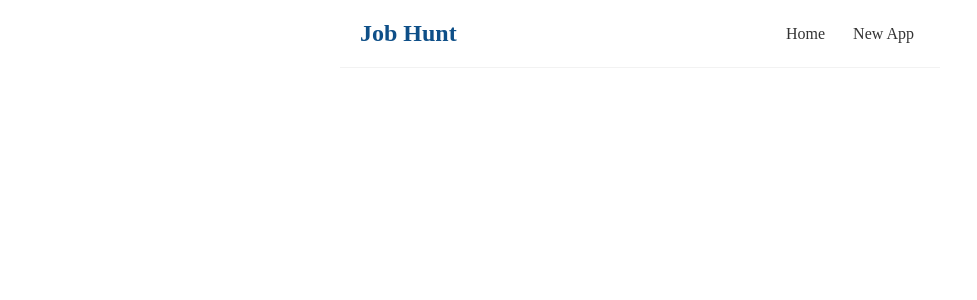
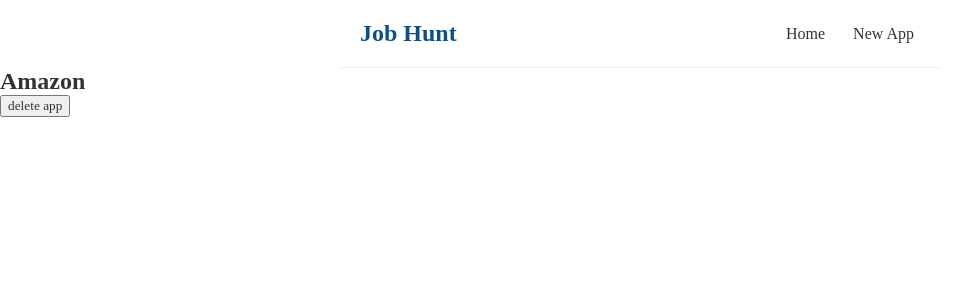
Before and after one commit to jonteal/job-search-tracker, a React (Create React App) app in the folder job-search-tracker/: page /apps/1 in a window 1280 px wide. Shown: the top 300 px of the page, without its empty margins (0-977 px from the left). Built offline with nearby package versions, Linux system fonts and the light colour scheme; data requests are answered from the project's data file; the HTML template or start-up script is replaced by a standard one.

Commit message:
AppDetails display when you click on App, Delete App works

```diff
--- a/job-search-tracker/data/db.json
+++ b/job-search-tracker/data/db.json
@@ -9,7 +9,8 @@
       "contactName": "Don Draper",
       "interviewRequested": "No",
       "interviewDate": "03/14/2022",
-            "notes": "Follow up with Don in a week."
+      "notes": "Follow up with Don in a week.",
+      "id": 1
     }
   ]
 }
--- a/job-search-tracker/src/AppDetails.js
+++ b/job-search-tracker/src/AppDetails.js
@@ -1,6 +1,29 @@
+import { useParams, useHistory } from "react-router-dom";
+import useFetch from "./useFetch";
+
 const AppDetails = () => {
+
+    const { id } = useParams();
+    const { data: app, error, isPending } = useFetch('http://localhost:8000/apps/' + id);
+    const history = useHistory();
+
+    const handleClick = () => {
+        fetch('http://localhost:8000/apps/' + app.id, {
+            method: 'DELETE'
+    }).then(() => {
+        history.push('/');
+    })
+}
     return(
         <div>
+            { isPending && <div>Loading...</div>}
+            { error && <div>{ error }</div> }
+            { app && (
+                <article>
+                    <h2>{ app.company }</h2>
+                    <button onClick={handleClick}>delete app</button>
+                </article>
+            )}
 
         </div>
     )
```
Lines whose indentation alone changed are shown as unchanged.
